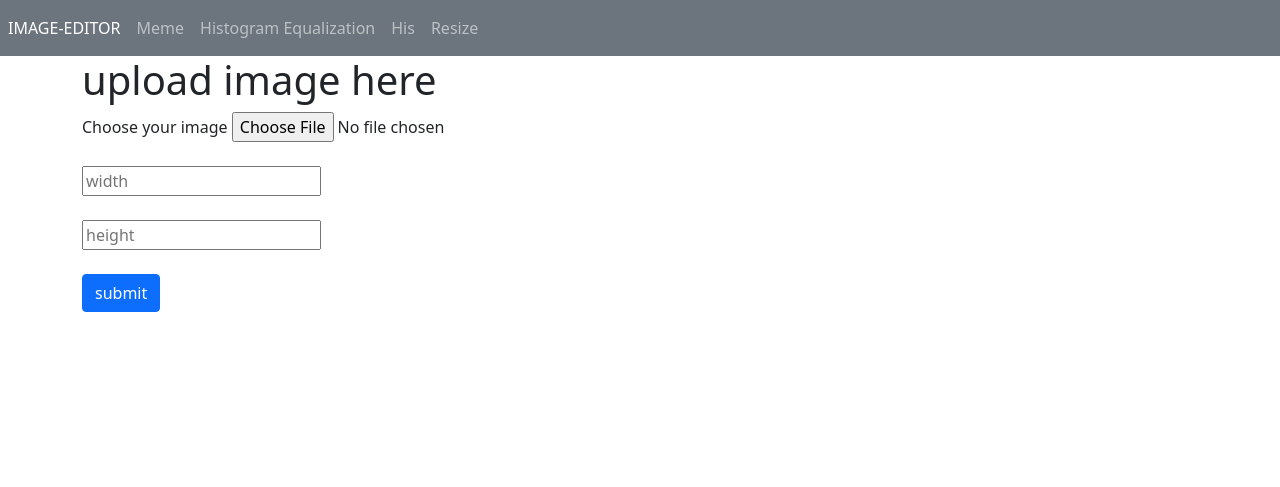
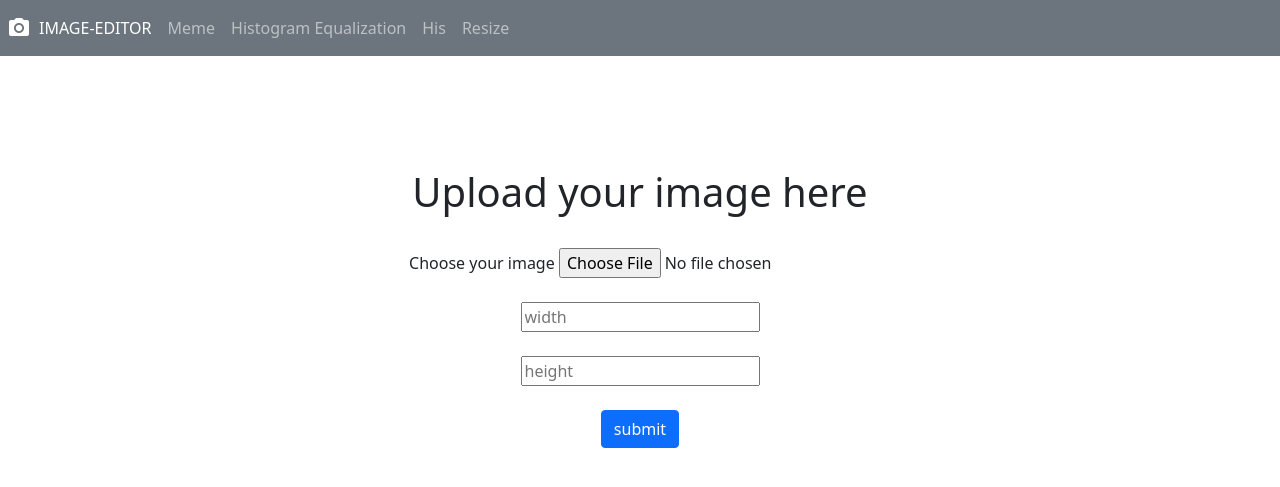
Before and after one commit to jitendrapitchuka/Image_editor, a Django app: page /reseize/ in a window 1280 px wide. Shown: the top 487 px of the page. Run offline with Django 4.2, Linux system fonts and the light colour scheme.

Commit message:
small changes in frontend

```diff
--- a/my_app/templates/base.html
+++ b/my_app/templates/base.html
@@ -6,11 +6,18 @@
     <meta http-equiv="X-UA-Compatible" content="IE=edge">
     <meta name="viewport" content="width=device-width, initial-scale=1.0">
     <link href="https://cdn.jsdelivr.net/npm/bootstrap@5.1.3/dist/css/bootstrap.min.css" rel="stylesheet">
+    <link href="https://fonts.googleapis.com/icon?family=Material+Icons"
+      rel="stylesheet">
+
     <script src="https://cdn.jsdelivr.net/npm/bootstrap@5.1.3/dist/js/bootstrap.bundle.min.js"></script>
-    <title>Image-Editor</title>
+
+        <title>Image-Editor</title>
 </head>
 <body>
     <nav class="navbar navbar-expand-sm bg-secondary navbar-dark">
+      <span class="material-icons" style="color: white;padding-left: 7px;">
+        photo_camera
+        </span>
       <ul class="navbar-nav">
   <li class="nav-item">
           <a class="nav-link active" aria-current="page" href="{%url 'index'%}">IMAGE-EDITOR</a>
--- a/my_app/templates/resize.html
+++ b/my_app/templates/resize.html
@@ -2,7 +2,9 @@
 {%block content%}
 <form method="POST" enctype="multipart/form-data" >
     {%csrf_token%}
-    <h1>upload image here</h1>
+    <center>
+    <div style="margin-top: 10%;">
+    <h1>Upload your image here</h1><br>
     <label for="myfile1">Choose your  image</label>
             <input type="file" id="myfile1" name="myfile1"><br><br>
             <input type="text" name="file1_width" placeholder="width"><br><br>
@@ -11,7 +13,7 @@
 
 
     <input type="submit" class="btn btn-primary" value="submit">
-
+</div></center>
     </form>
 
 {%endblock%}
```
Also changed, not shown: my_app/templates/histogram.html (+8 -5 lines), my_app/templates/index.html (+6 -2 lines), my_app/media/final.png.
